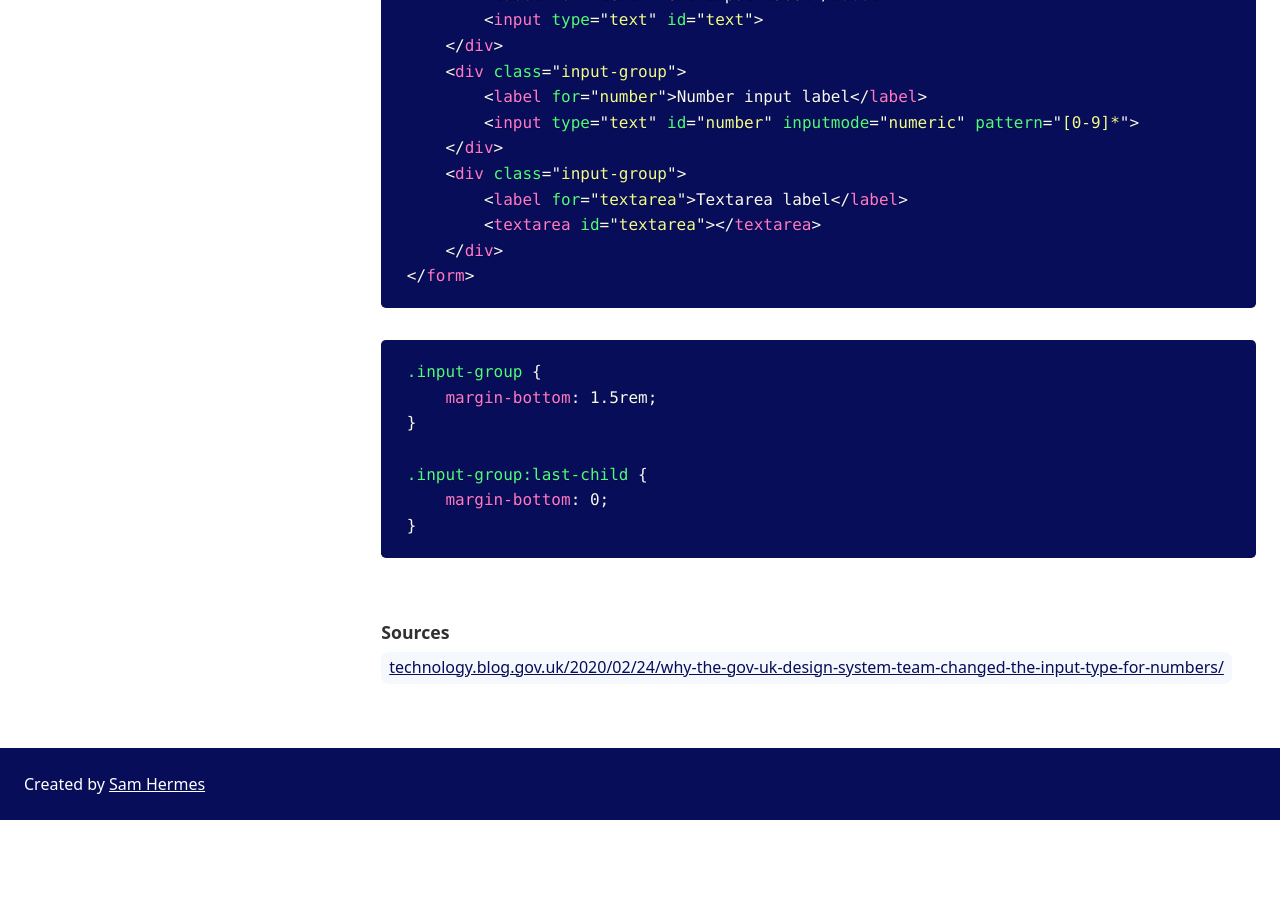
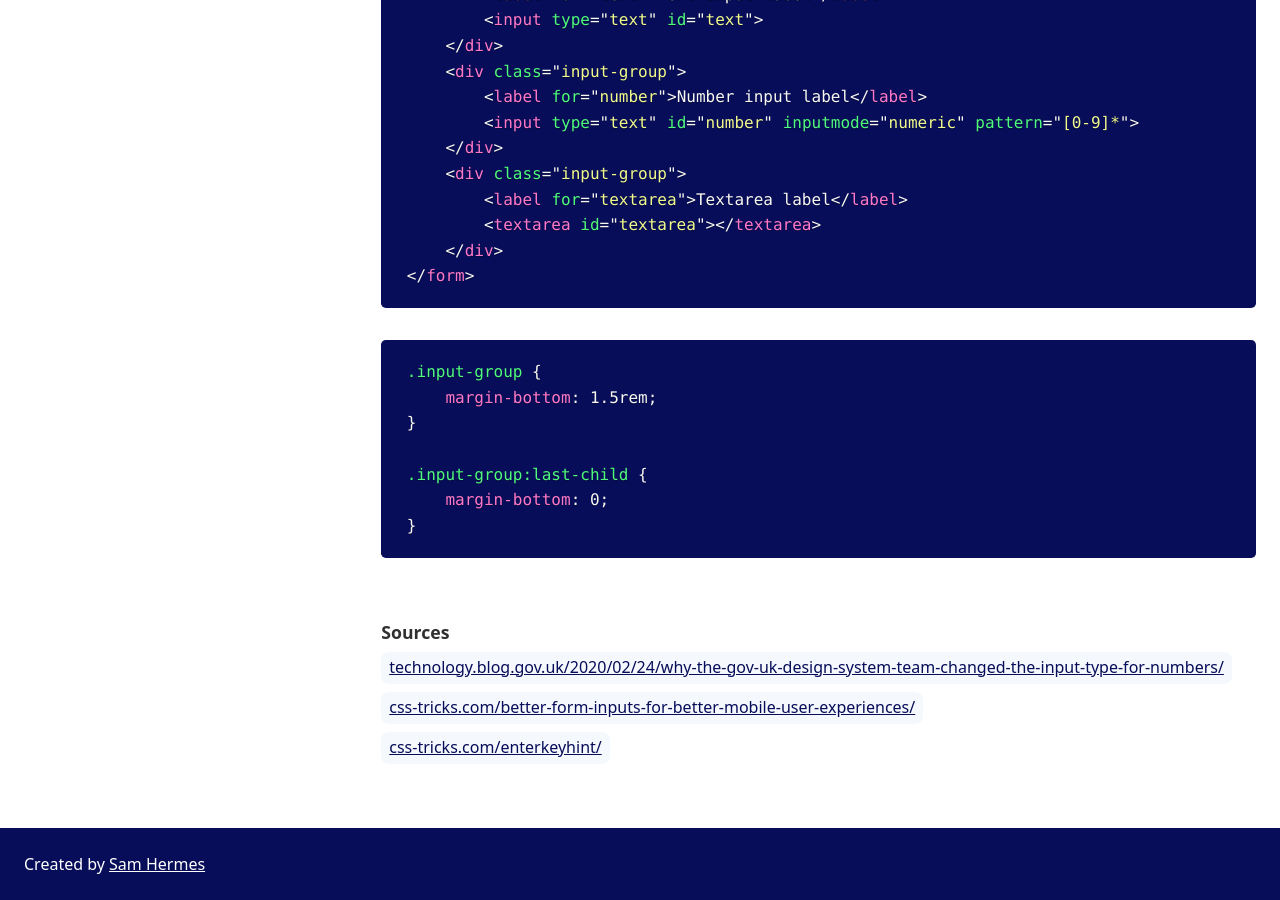
Before and after one commit to samhermes/alexander, a Jekyll site: the page built from docs/components/form.md, in a window 1280 px wide and 900 px high, scrolled down 1044 px. Built offline with Jekyll 4.4.1, drawn with Linux system fonts in a browser that asks for light colours; before the commit the page ends 1864 px from its top, so only the background shows below that; some of the changed lines change nothing that is shown.

Commit message:
Add additional resources to form, update jekyll

```diff
--- a/docs/components/form.md
+++ b/docs/components/form.md
@@ -2,6 +2,8 @@
 title: Form
 sources:
 - https://technology.blog.gov.uk/2020/02/24/why-the-gov-uk-design-system-team-changed-the-input-type-for-numbers/
+- https://css-tricks.com/better-form-inputs-for-better-mobile-user-experiences/
+- https://css-tricks.com/enterkeyhint/
 ---
 First, of note, the component-level styles include cross-browser fixes, and other general improvements to the rendering of form elements. As these should only be included in a project only if forms are in use, they are not included in the base level styles.
 
```
Also changed, not shown: docs/Gemfile.lock.
